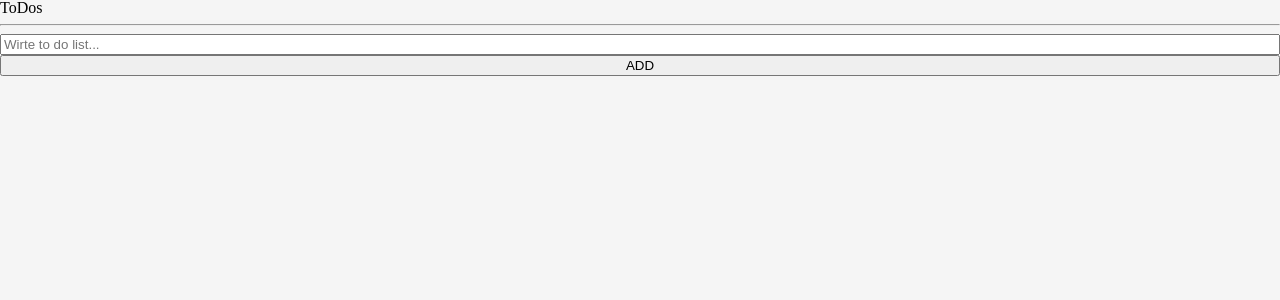
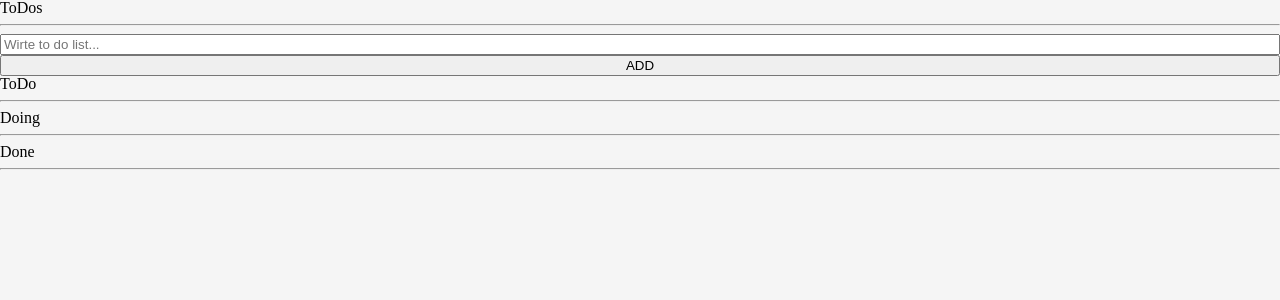
Before and after one commit to griteach/todo-list-react, a React (Create React App) app: page / in a window 1280 px wide. Shown: the top 300 px of the page. Built offline with nearby package versions, Linux system fonts and the light colour scheme.

Commit message:
selector part one

```diff
--- a/src/components/ToDoList.tsx
+++ b/src/components/ToDoList.tsx
@@ -7,17 +7,29 @@ import CreateToDo from './CreateToDo';
 //컴포넌트 생성
 const ToDoList = () => {
 
-    const toDos = useRecoilValue(toDoState);
-    const selectorOutput = useRecoilValue(toDoSelector);
 
-    console.log(selectorOutput);
+    const [todo, doing, done] = useRecoilValue(toDoSelector);
+
+
     return <div>
         <h1>ToDos</h1>
         <hr></hr>
         <CreateToDo />
+        <h2>ToDo</h2>
         <ul>
-            {toDos.map(toDo => <ToDo key={toDo.id} {...toDo} />)}
+            {todo.map(toDo => <ToDo key={toDo.id} {...toDo} />)}
         </ul>
+        <hr />
+        <h2>Doing</h2>
+        <ul>
+            {doing.map(toDo => <ToDo key={toDo.id} {...toDo} />)}
+        </ul>
+        <hr />
+        <h2>Done</h2>
+        <ul>
+            {done.map(toDo => <ToDo key={toDo.id} {...toDo} />)}
+        </ul>
+        <hr />
     </div>
 
 
```
Also changed, not shown: src/atoms.tsx (+8 -2 lines).
